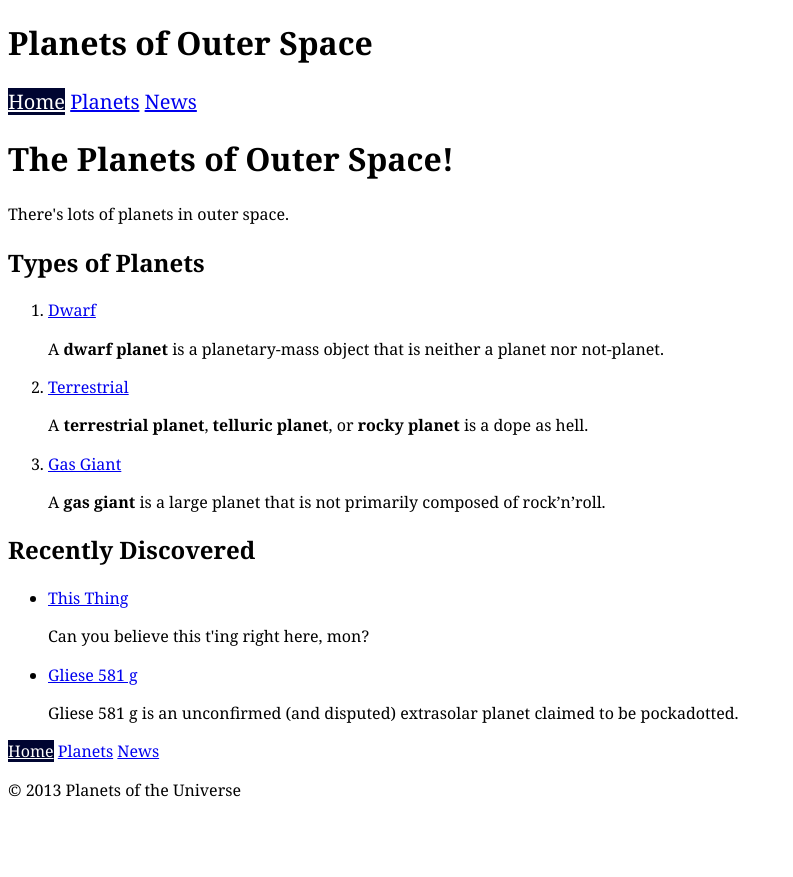
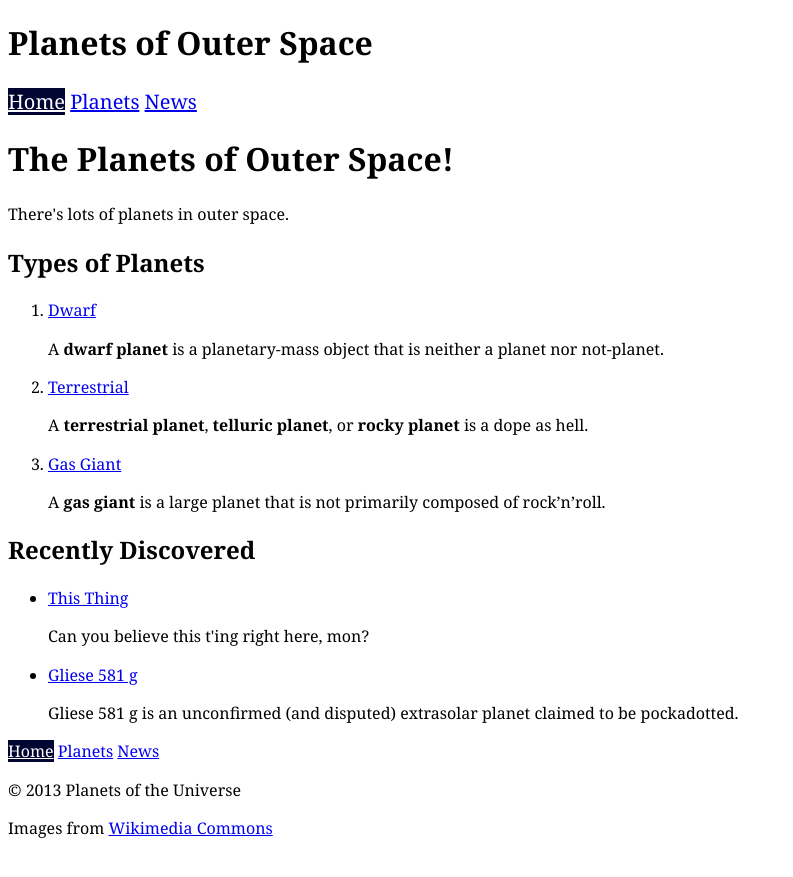
Before and after one commit to insubstudios/fuzzy-planet, a Jekyll site: the page built from index.html, in a window 1280 px wide. Shown: the top 877 px of the page, without its empty margins (0-793 px from the left). Built offline with Jekyll 4.4.1, drawn with Linux system fonts in a browser that asks for light colours.

Commit message:
added picture credit to footer

```diff
--- a/_layouts/default.html
+++ b/_layouts/default.html
@@ -25,6 +25,7 @@
 <footer>
 {% include nav.html navclass='nav-bottom' %}
 	<p>&copy; 2013 Planets of the Universe</p>
+	<p>Images from <a href="https://commons.wikimedia.org/">Wikimedia Commons</a></p>
 </footer>
 </body>
 </html>
```
